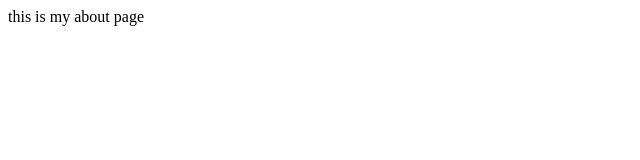
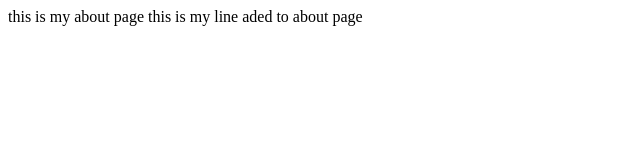
Before and after one commit to danish703/git-class, a plain HTML site: page about.html in a window 1280 px wide. Shown: the whole page, without its empty margins (0-640 px from the left). Drawn offline with Linux system fonts and the light colour scheme.

Commit message:
this is my 3 rd commit

```diff
--- a/about.html
+++ b/about.html
@@ -6,5 +6,6 @@
   </head>
   <body>
      this is my about page
+     this is my line aded to about page
   </body>
 </html>
```
Also changed, not shown: abc.html (added), gallery.html (added).
